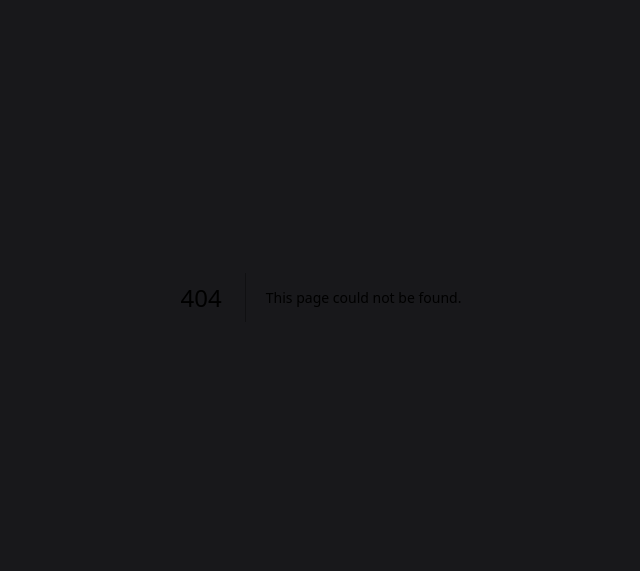
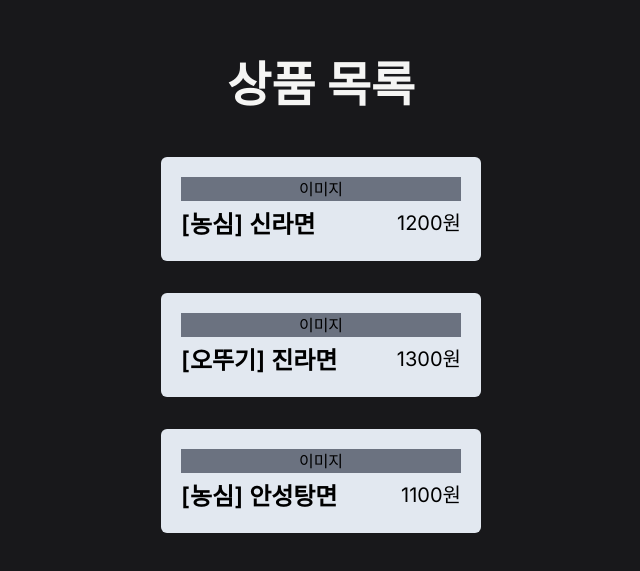
Before and after one commit to yeo-hyeonseok/study_nextjs, a Next.js app: page /list in a window 1280 px wide. Before the commit this address had no page. Shown: the part 103-674 px from the top of the page, without its empty margins (319-959 px from the left). Built offline with nearby package versions, Linux system fonts and the light colour scheme.

Commit message:
[update] 상품 목록 페이지 추가

```diff
--- /dev/null
+++ b/app/list/page.tsx
@@ -0,0 +1,45 @@
+export default function List() {
+  var productList = [
+    {
+      id: 1,
+      name: "신라면",
+      price: 1200,
+      company: "농심",
+      tag: ["food", "noodle"],
+    },
+    {
+      id: 2,
+      name: "진라면",
+      price: 1300,
+      company: "오뚜기",
+      tag: ["food", "noodle"],
+    },
+    {
+      id: 3,
+      name: "안성탕면",
+      price: 1100,
+      company: "농심",
+      tag: ["food", "noodle"],
+    },
+  ];
+
+  return (
+    <div className="flex items-center justify-center h-screen flex-col">
+      <h1 className="text-stone-100 text-5xl font-bold mb-4">상품 목록</h1>
+      {productList.map((product) => (
+        <div
+          key={product.id}
+          className="bg-slate-200 mt-8 w-1/4 p-5 rounded-md"
+        >
+          <div className="text-center w-full bg-gray-500">이미지</div>
+          <div className="flex justify-between mt-2">
+            <h2 className="text-2xl font-semibold">
+              [{product.company}] {product.name}
+            </h2>
+            <p className="text-xl">{product.price}원</p>
+          </div>
+        </div>
+      ))}
+    </div>
+  );
+}
--- a/app/page.tsx
+++ b/app/page.tsx
@@ -4,7 +4,7 @@
 
   return (
     <div className="flex items-center justify-center h-screen flex-col">
-      <h1 className="text-stone-100 text-5xl font-bold text-center">NEFRESH</h1>
+      <h1 className="text-stone-100 text-5xl font-bold">NEFRESH</h1>
       <a href={link} className="text-stone-100 mt-1">
         by {author}
       </a>
```
